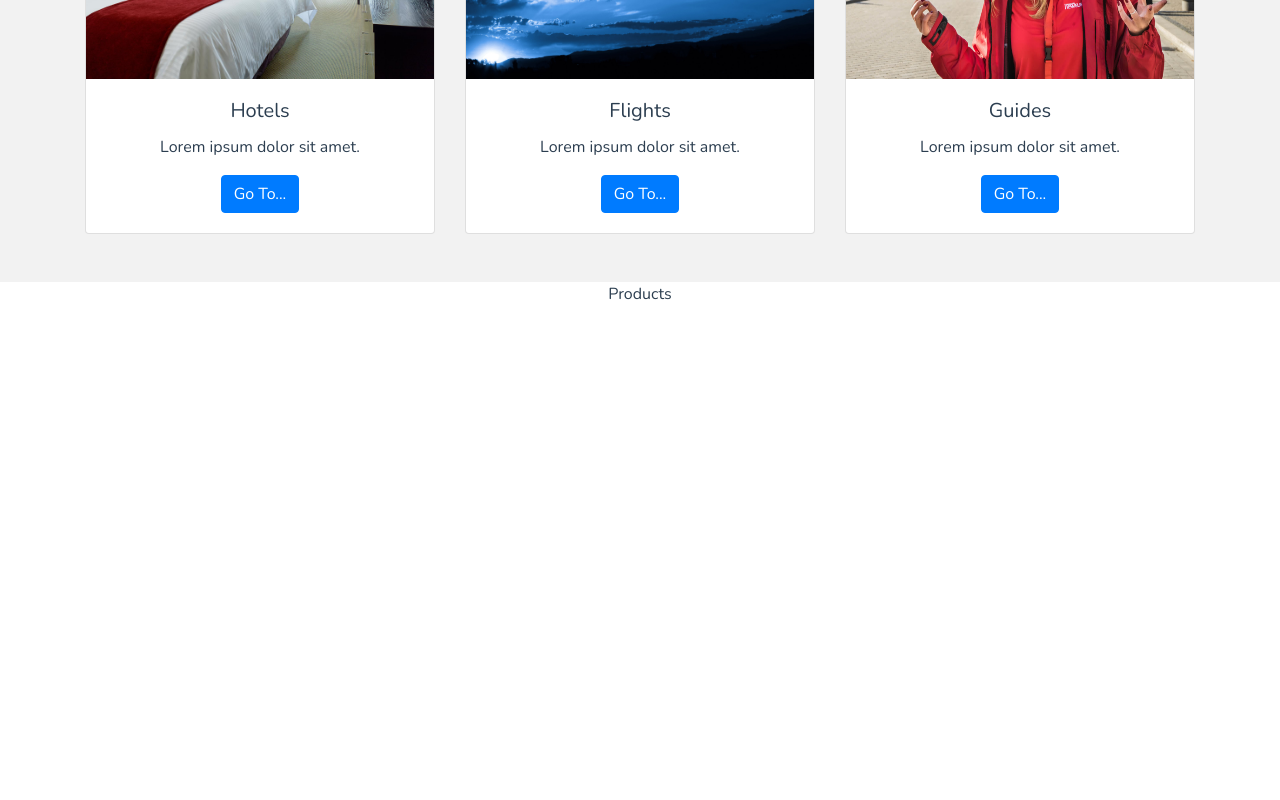
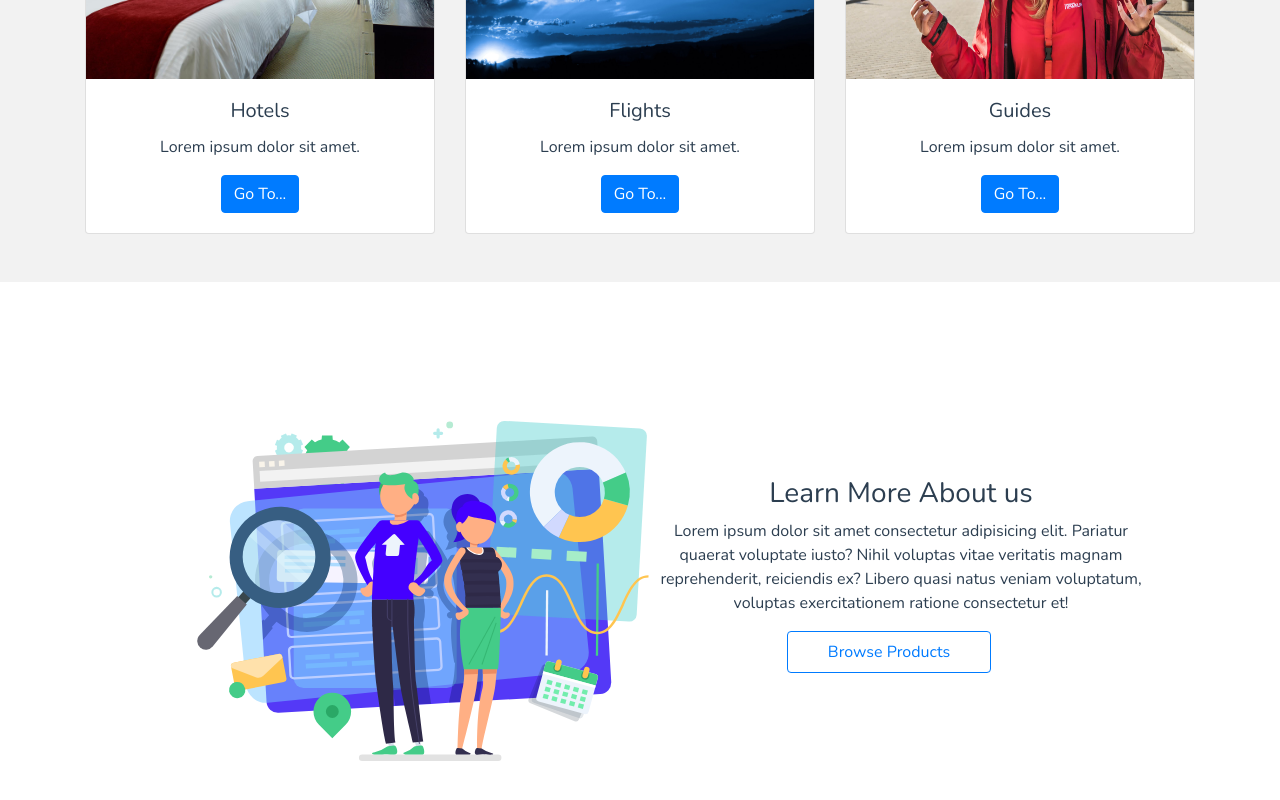
Before and after one commit to HeyGo-Project/HeyGo-Frontend, a Vue app: page / in a window 1280 px wide. Shown: the part 888-1688 px from the top of the page. Before the commit the page ends 1194 px from the top, so only its background shows below. Built offline with nearby package versions, Linux system fonts and the light colour scheme.

Commit message:
Added about us section in homepage

```diff
--- a/src/components/MainPage.vue
+++ b/src/components/MainPage.vue
@@ -55,6 +55,5 @@ export default {
   height: 500px;
   text-align: left;
 }
-.graphic {
-}
+
 </style>
--- /dev/null
+++ b/src/sections/About.vue
@@ -0,0 +1,42 @@
+<template>
+    <div class="container h-100">
+      <div class="row p-5 h-100 justify-content-center align-items-center">
+        <div class="col-md-6">
+          <img
+            :src="img"
+            alt=""
+            style="
+              display: inline-block;
+              position: relative;
+              width: 120%;
+              vertical-align: middle;
+              overflow: hidden;
+              padding: 2rem;
+            "
+          />
+        </div>
+        <div class="col-md-6">
+          <h3>Learn More About us</h3>
+          <p>
+            Lorem ipsum dolor sit amet consectetur adipisicing elit. Pariatur
+            quaerat voluptate iusto? Nihil voluptas vitae veritatis magnam
+            reprehenderit, reiciendis ex? Libero quasi natus veniam voluptatum,
+            voluptas exercitationem ratione consectetur et!
+          </p>
+          <button class="btn custom-btn btn-outline-primary mr-4">
+            Browse Products
+          </button>
+        </div>
+      </div>
+    </div>
+</template>
+
+<script>
+export default {
+    data(){
+        return{
+            img: '/img/svg/graphic.svg'
+        }
+    }
+}
+</script>
--- a/src/views/Home.vue
+++ b/src/views/Home.vue
@@ -2,9 +2,10 @@
   <div class="home">
     <MainPage />
     <section>
-      <Products/>
+      <Products />
     </section>
-    Products
+    <About/>
+
   </div>
 </template>
 
@@ -12,11 +13,13 @@
 // @ is an alias to /src
 import MainPage from "@/components/MainPage.vue";
 import Products from "@/sections/Products.vue";
+import About from "@/sections/About.vue"
 export default {
   name: "home",
   components: {
     MainPage,
     Products,
+    About,
   },
 };
 </script>
```
